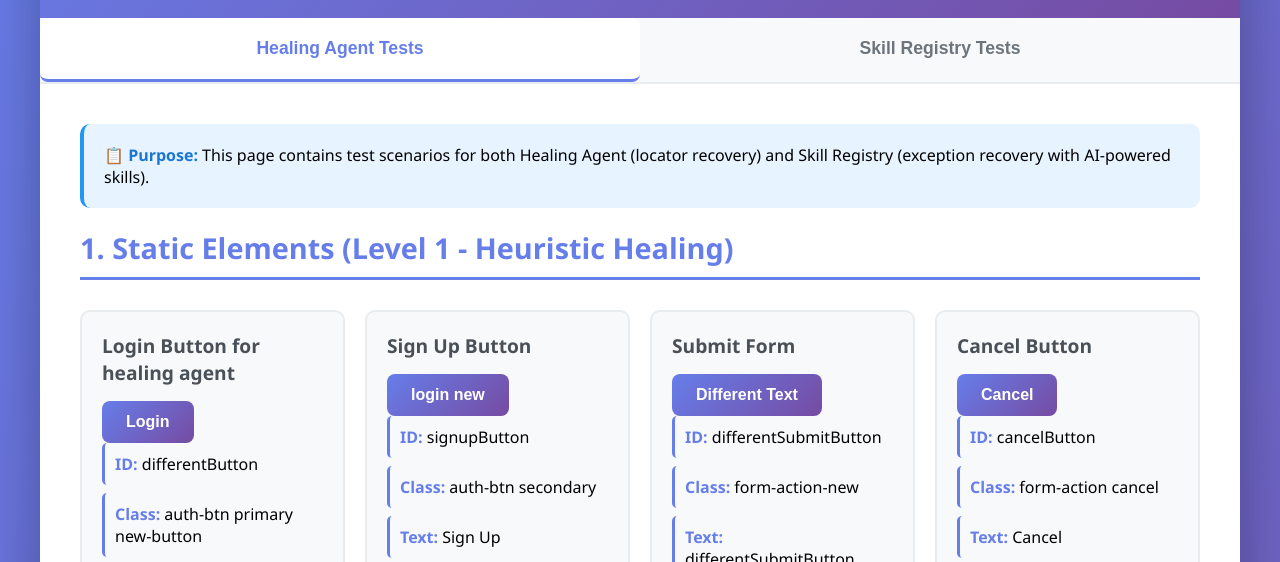
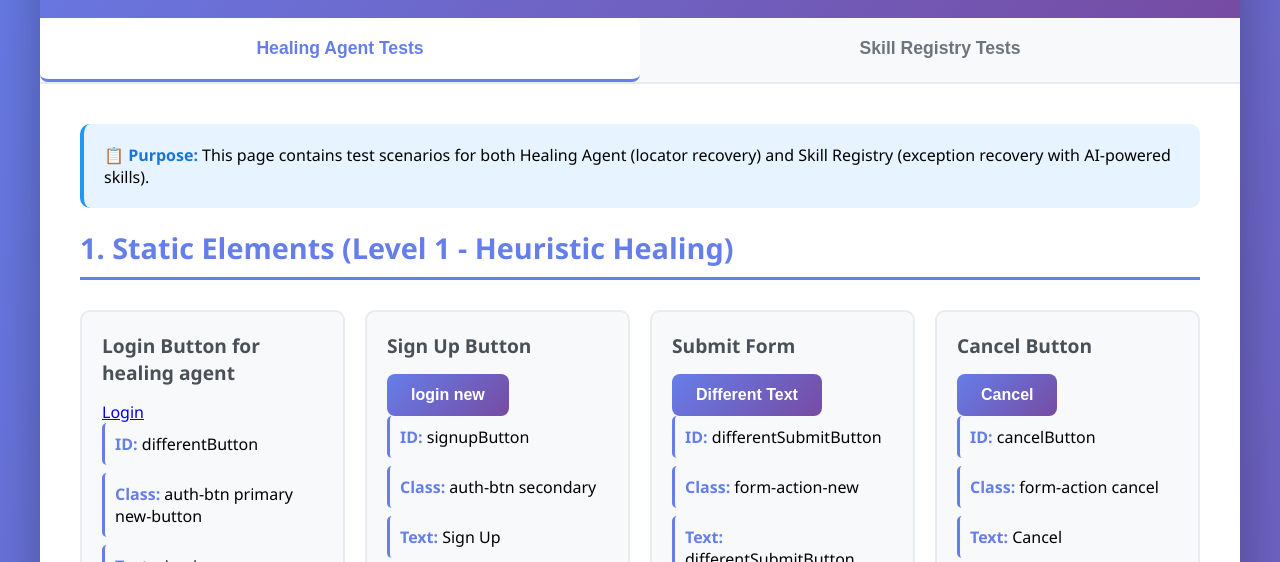
Before and after one commit to prince75riluse-gif/healing-AgentTest, a plain HTML site: page index.html in a window 1280 px wide. Shown: the part 235-797 px from the top of the page. Drawn offline with Linux system fonts and the light colour scheme.

Commit message:
again changed to anchor

```diff
--- a/index.html
+++ b/index.html
@@ -43,7 +43,7 @@
                     <div class="test-elements">
                         <div class="test-card">
                             <h3>Login Button for healing agent</h3>
-                            <button id="differentButton" class="auth-btn primary">Login</button>
+                            <a href="#" id="loginbutton" class="auth-btn primary" onclick="event.preventDefault(); console.log('Login clicked');">Login</a>
                             <ul class="element-list">
                                 <li><strong>ID:</strong> differentButton</li>
                                 <li><strong>Class:</strong> auth-btn primary new-button</li>
```
